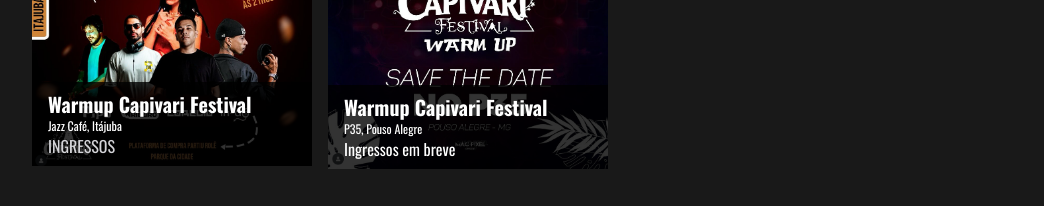
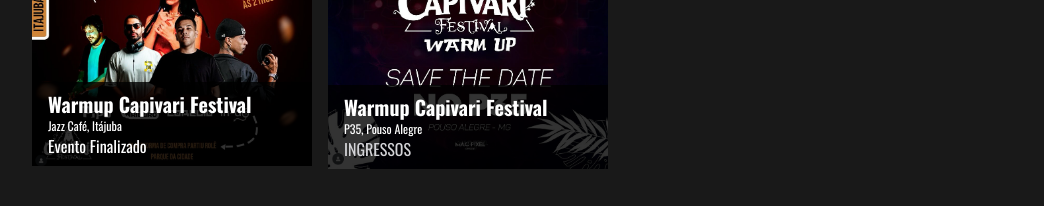
Before and after one commit to RodrigoVitor12/capivari_festival, a React app: page / in a window 1280 px wide. Shown: the part 1160-1366 px from the top of the page, without its empty margins (188-1232 px from the left). Built offline with nearby package versions, Linux system fonts and the light colour scheme; the HTML template or start-up script is replaced by a standard one; a web font is replaced by a local one.

Commit message:
Atualizando informacoes

```diff
--- a/src/components/UpcomingEvents/UpcomingEvents.tsx
+++ b/src/components/UpcomingEvents/UpcomingEvents.tsx
@@ -12,13 +12,13 @@
                 <div className='flex flex-col items-center md:flex-row gap-4'>
                     <AnotherEvents
                         event={warmup1} day='15' month='AGO'
-                        place='Jazz Café, Itájuba' tickect={TicketJazzCafe} isTicket
-                        title='Warmup Capivari Festival' isHappening={true}
+                        place='Jazz Café, Itájuba' tickect={TicketJazzCafe} isTicket={false}
+                        title='Warmup Capivari Festival' isHappening={false}
                     />
                     <AnotherEvents
                         event={warmup2} day='30' month='AGO'
-                        place='P35, Pouso Alegre' tickect='#' isTicket={false}
-                        title='Warmup Capivari Festival' isHappening={true}
+                        place='P35, Pouso Alegre' tickect='https://www.instagram.com/p35bar/' isTicket
+                        title='Warmup Capivari Festival' isHappening
                     />
                 </div>
             </div>
```
